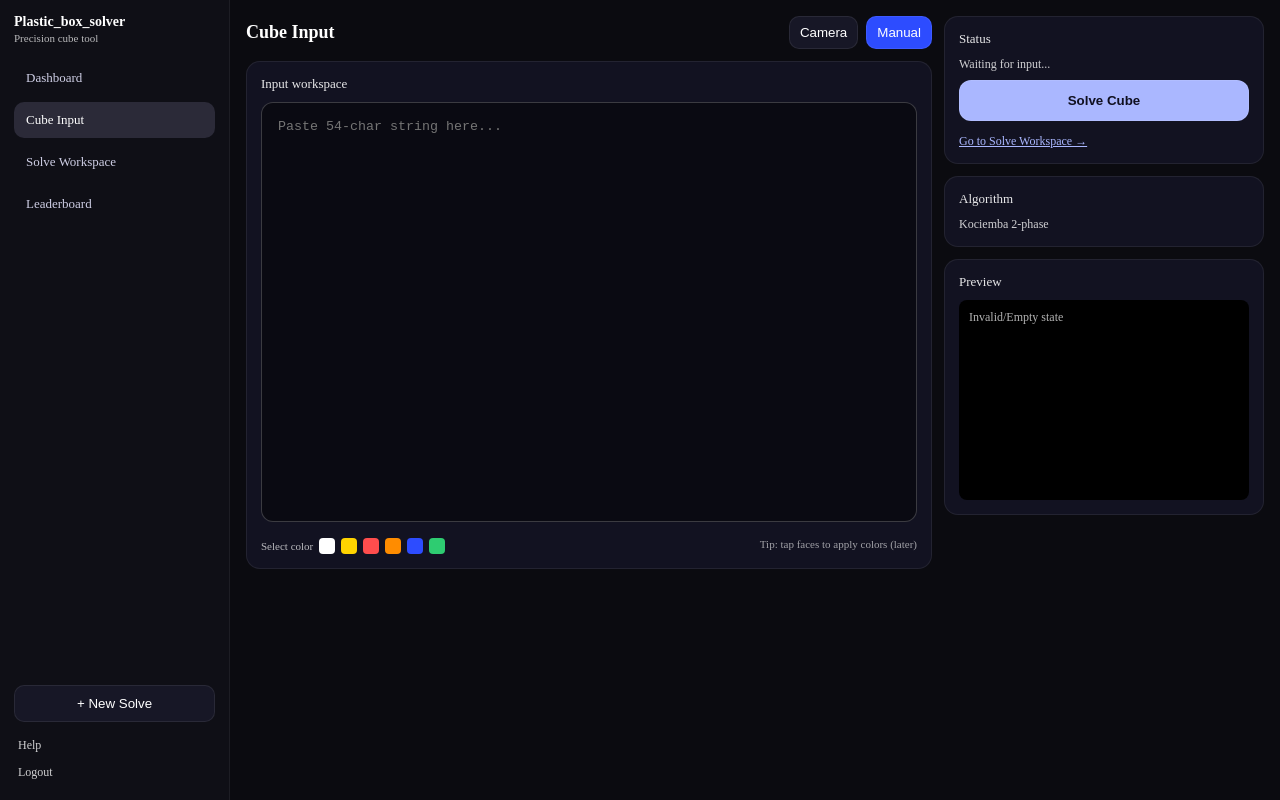
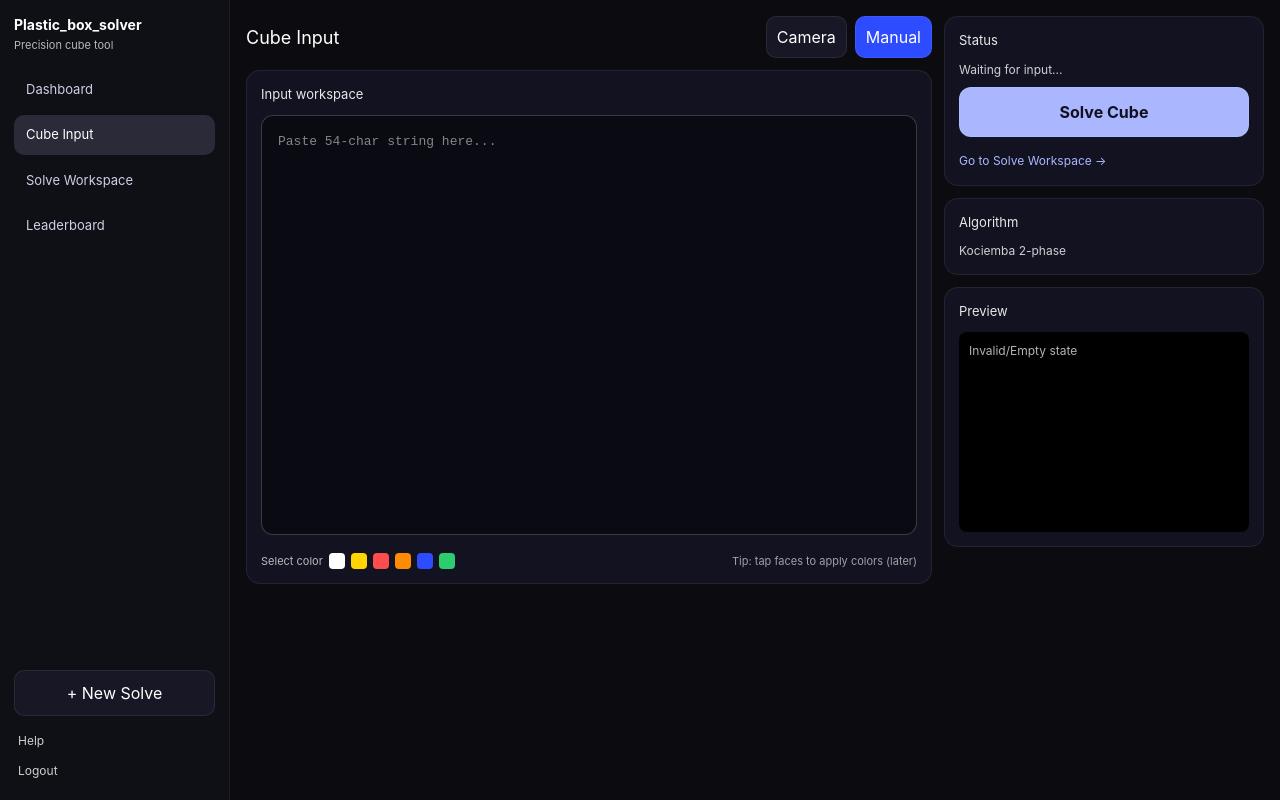
Before and after one commit to SMTEmon/plastic-box-solver, a React (Vite) app in the folder code/frontend/: page /cube-input in a window 1280 px wide. Built offline with nearby package versions, Linux system fonts and the light colour scheme.

Commit message:
Chore: install tailwind css and configure neon dark mode theme

```diff
--- a/code/frontend/package.json
+++ b/code/frontend/package.json
@@ -22,14 +22,18 @@
   },
   "devDependencies": {
     "@eslint/js": "^10.0.1",
+    "@tailwindcss/vite": "^4.3.2",
     "@types/react": "^19.2.14",
     "@types/react-dom": "^19.2.3",
     "@types/three": "^0.184.1",
     "@vitejs/plugin-react": "^6.0.1",
+    "autoprefixer": "^10.5.2",
     "eslint": "^10.3.0",
     "eslint-plugin-react-hooks": "^7.1.1",
     "eslint-plugin-react-refresh": "^0.5.2",
     "globals": "^17.6.0",
+    "postcss": "^8.5.17",
+    "tailwindcss": "^4.3.2",
     "vite": "^8.0.12"
   }
 }
--- a/code/frontend/src/styles.css
+++ b/code/frontend/src/styles.css
@@ -1,3 +1,13 @@
+@import "tailwindcss";
+
+@theme {
+  --color-neon-blue: #00f3ff;
+  --color-neon-green: #39ff14;
+  --color-dark-bg: #0a0a12;
+  --color-dark-surface: #171726;
+  --color-dark-border: rgba(255, 255, 255, 0.08);
+}
+
 html,
 body,
 #root {
--- a/code/frontend/vite.config.js
+++ b/code/frontend/vite.config.js
@@ -1,7 +1,8 @@
 import { defineConfig } from "vite";
 import react from "@vitejs/plugin-react";
+import tailwindcss from "@tailwindcss/vite";
 
 // https://vite.dev/config/
 export default defineConfig({
-  plugins: [react()],
+  plugins: [react(), tailwindcss()],
 });
```
Also changed, not shown: 1 other file (tests, documents, lock files or other folders).
